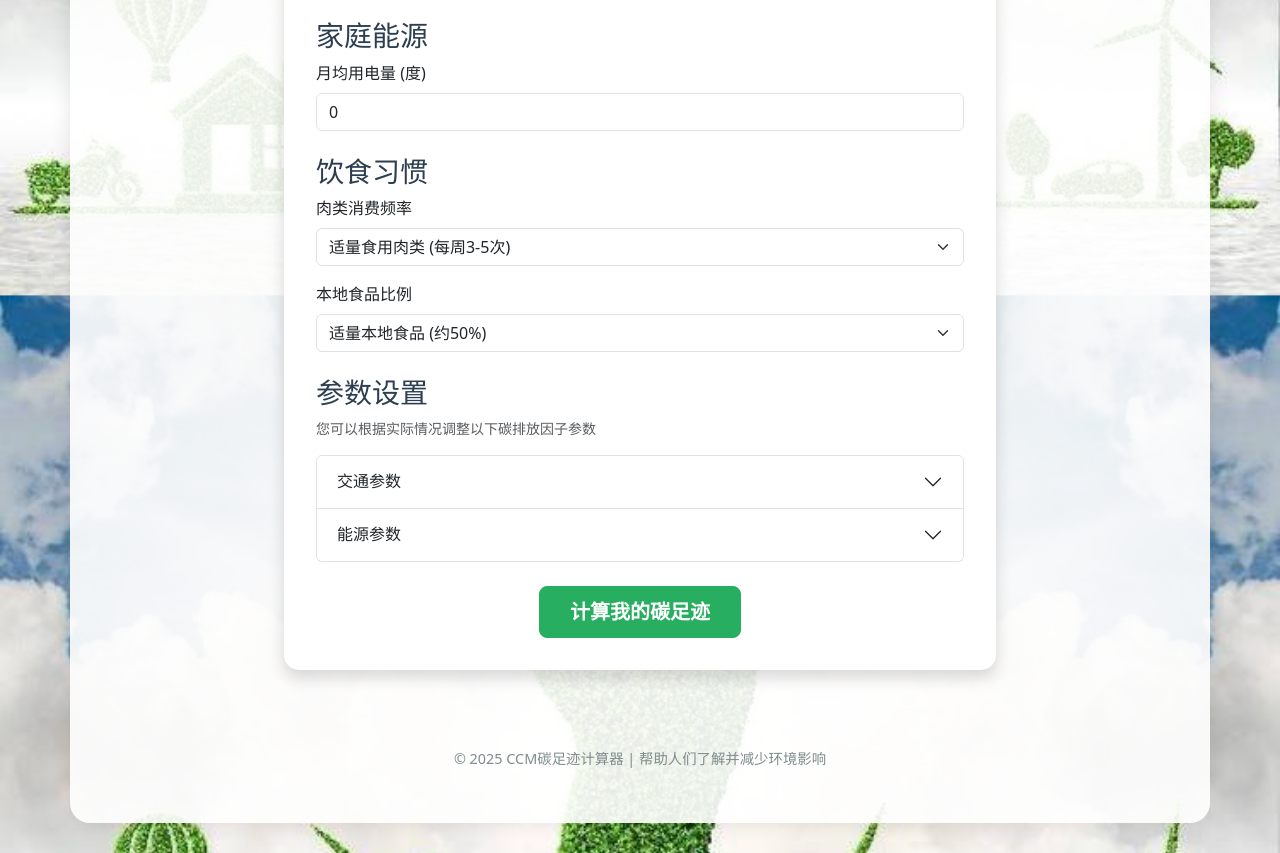
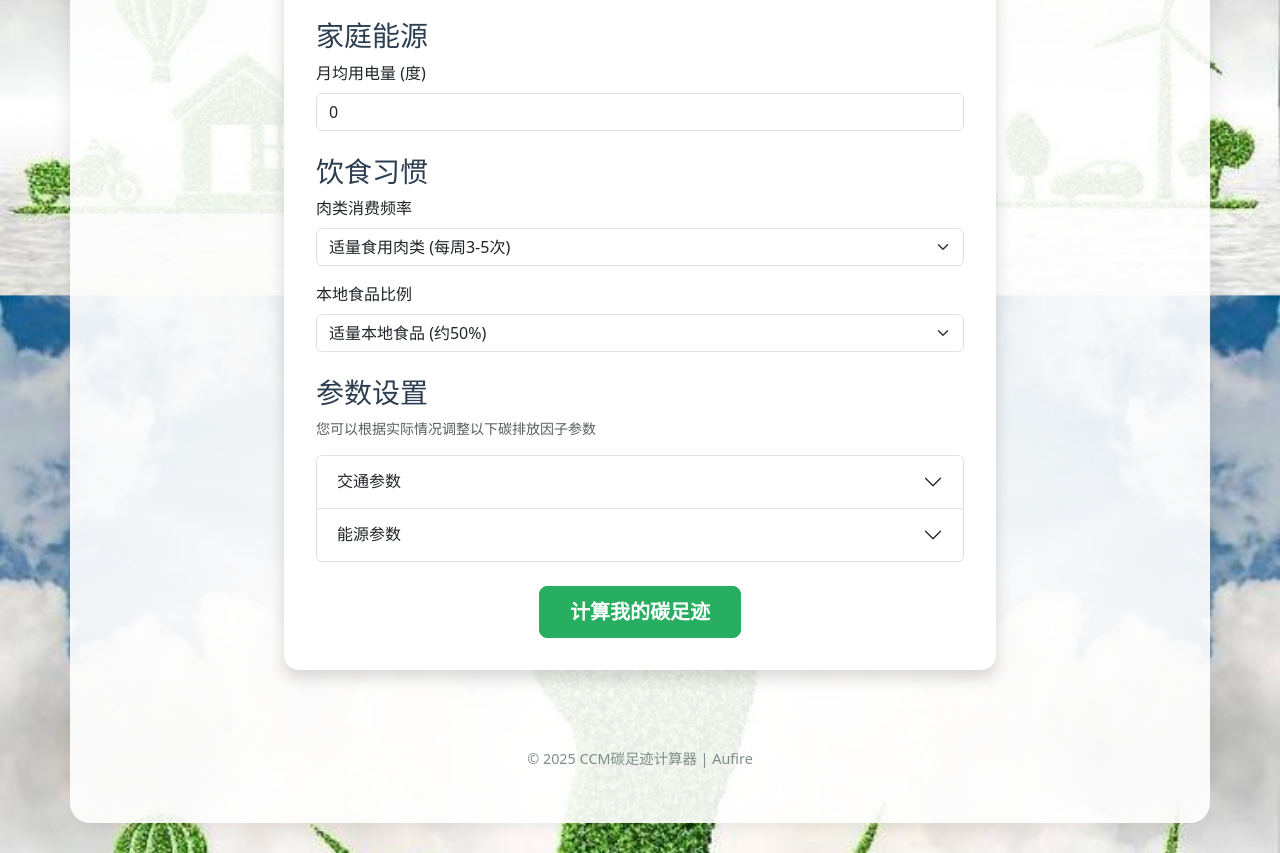
Before and after one commit to Aufire30/Carbon-Footprint-Website, a React app: page index.html in a window 1280 px wide. Shown: the part 558-1411 px from the top of the page. Built offline with nearby package versions, Linux system fonts and the light colour scheme.

Commit message:
最终版

```diff
--- a/index.html
+++ b/index.html
@@ -156,7 +156,7 @@
 
         <!-- 页脚区域 -->
         <footer class="text-center mt-5 mb-4">
-            <p>© 2025 CCM碳足迹计算器 | 帮助人们了解并减少环境影响</p>
+            <p>© 2025 CCM碳足迹计算器 | Aufire</p>
         </footer>
     </div>
 
```
